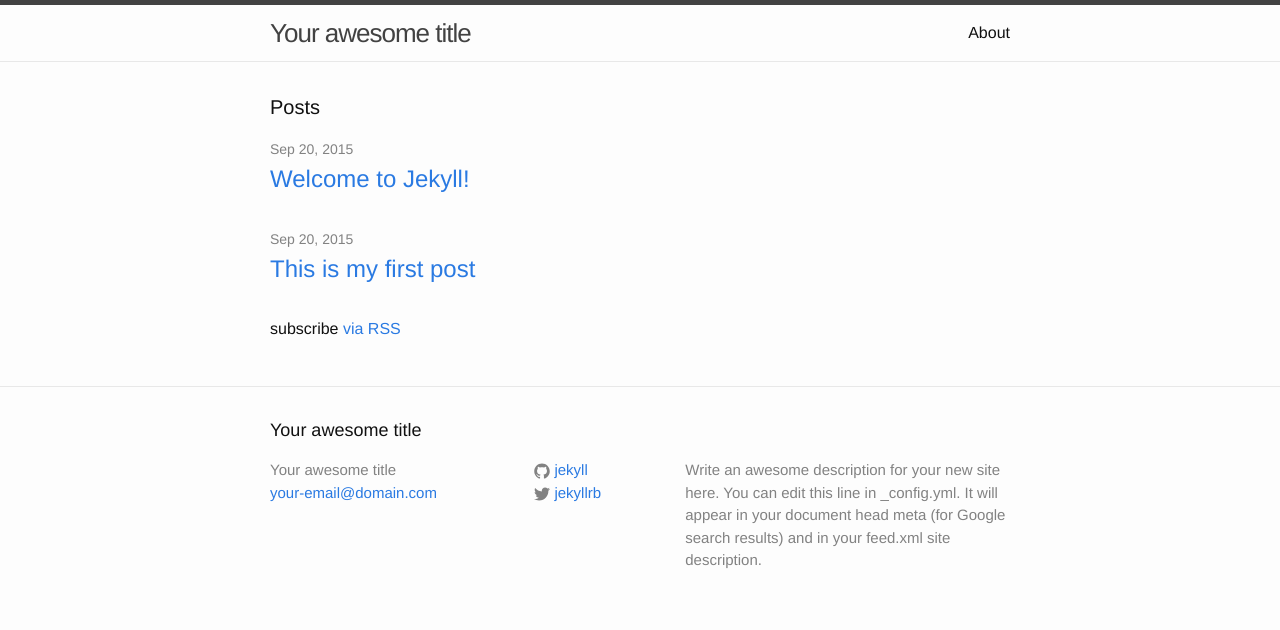
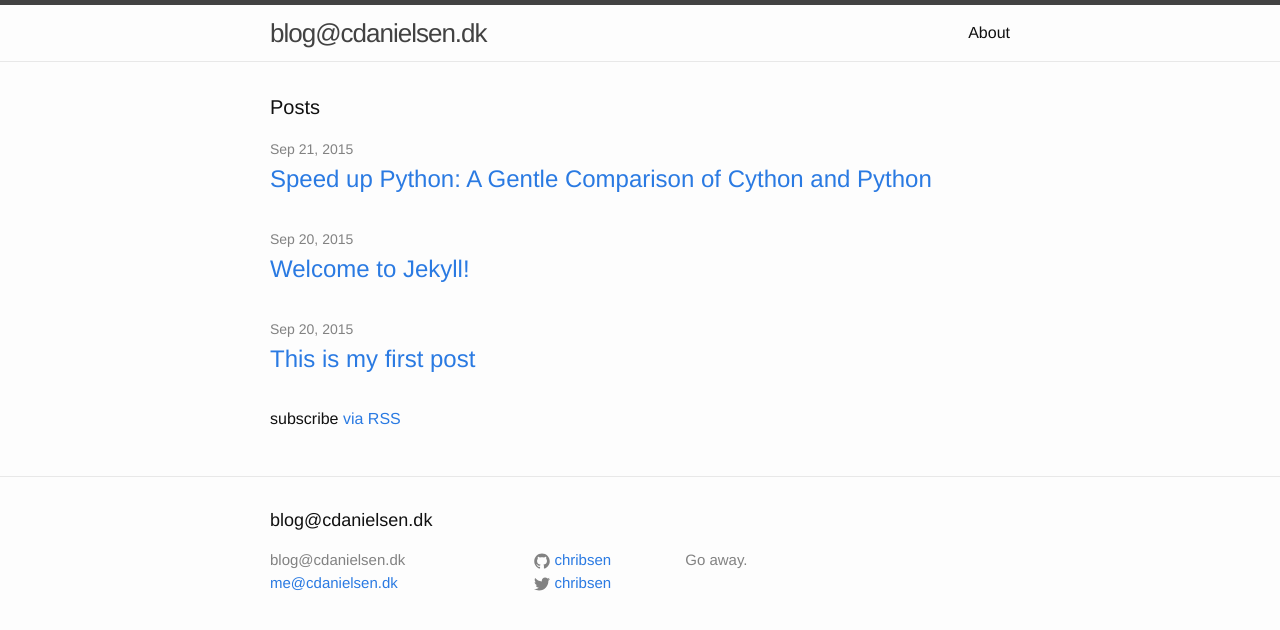
Before and after one commit to chribsen/chribsen.github.io, a Jekyll site: the page built from index.html, in a window 1280 px wide. Shown: the top 630 px of the page. Built offline with Jekyll 4.4.1, drawn with Linux system fonts in a browser that asks for light colours.

Commit message:
new post

```diff
--- a/_config.yml
+++ b/_config.yml
@@ -1,14 +1,12 @@
 # Site settings
-title: Your awesome title
-email: your-email@domain.com
+title: blog@cdanielsen.dk
+email: me@cdanielsen.dk
 description: > # this means to ignore newlines until "baseurl:"
-  Write an awesome description for your new site here. You can edit this
-  line in _config.yml. It will appear in your document head meta (for
-  Google search results) and in your feed.xml site description.
+  Go away.
 baseurl: "" # the subpath of your site, e.g. /blog/
-url: "http://yourdomain.com" # the base hostname & protocol for your site
-twitter_username: jekyllrb
-github_username:  jekyll
+url: "http://cdanielsen.dk" # the base hostname & protocol for your site
+twitter_username: chribsen
+github_username:  chribsen
 
 # Build settings
 markdown: kramdown
--- /dev/null
+++ b/_posts/2015-09-21-speed-up-python.markdown
@@ -0,0 +1,33 @@
+---
+layout: post
+title:  "Speed up Python: A Gentle Comparison of Cython and Python"
+date:   2015-09-21 11:29:42
+categories: python
+---
+
+
+some code:
+{% highlight python %}
+def fast_f(int n):
+    cdef double x=100.
+    cdef int i
+    for i in range(n):
+        x+=n
+    return x
+{% endhighlight %}
+
+Pure python
+
+{% highlight python %}
+def slow_f(n):
+    x = 100.
+    for i in range(n):
+        x+=n
+    return x
+{% endhighlight %}
+
+Check out the [Jekyll docs][jekyll] for more info on how to get the most out of Jekyll. File all bugs/feature requests at [Jekyll’s GitHub repo][jekyll-gh]. If you have questions, you can ask them on [Jekyll’s dedicated Help repository][jekyll-help].
+
+[jekyll]:      http://jekyllrb.com
+[jekyll-gh]:   https://github.com/jekyll/jekyll
+[jekyll-help]: https://github.com/jekyll/jekyll-help
```
Also changed, not shown: 1 other file.
